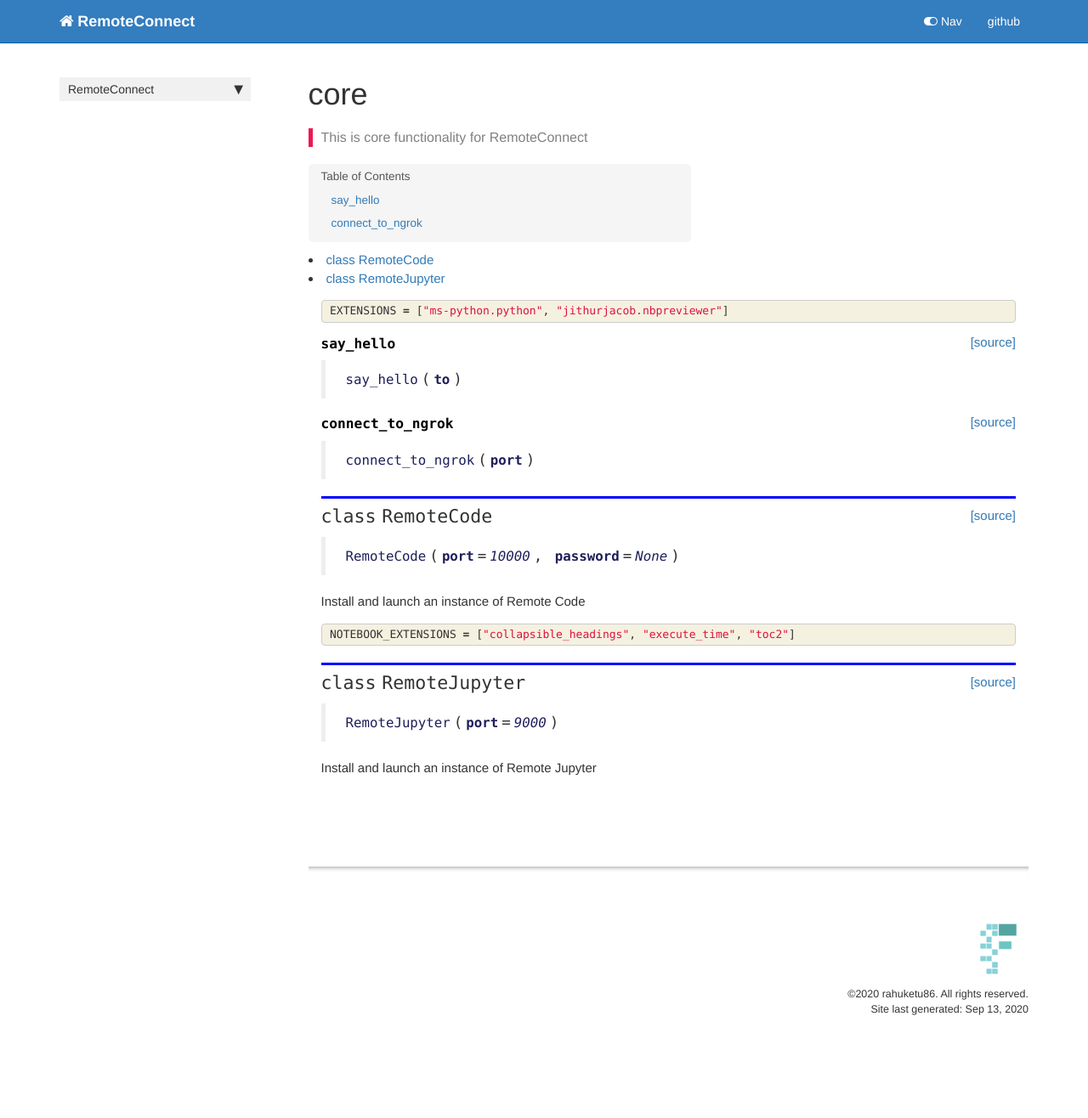
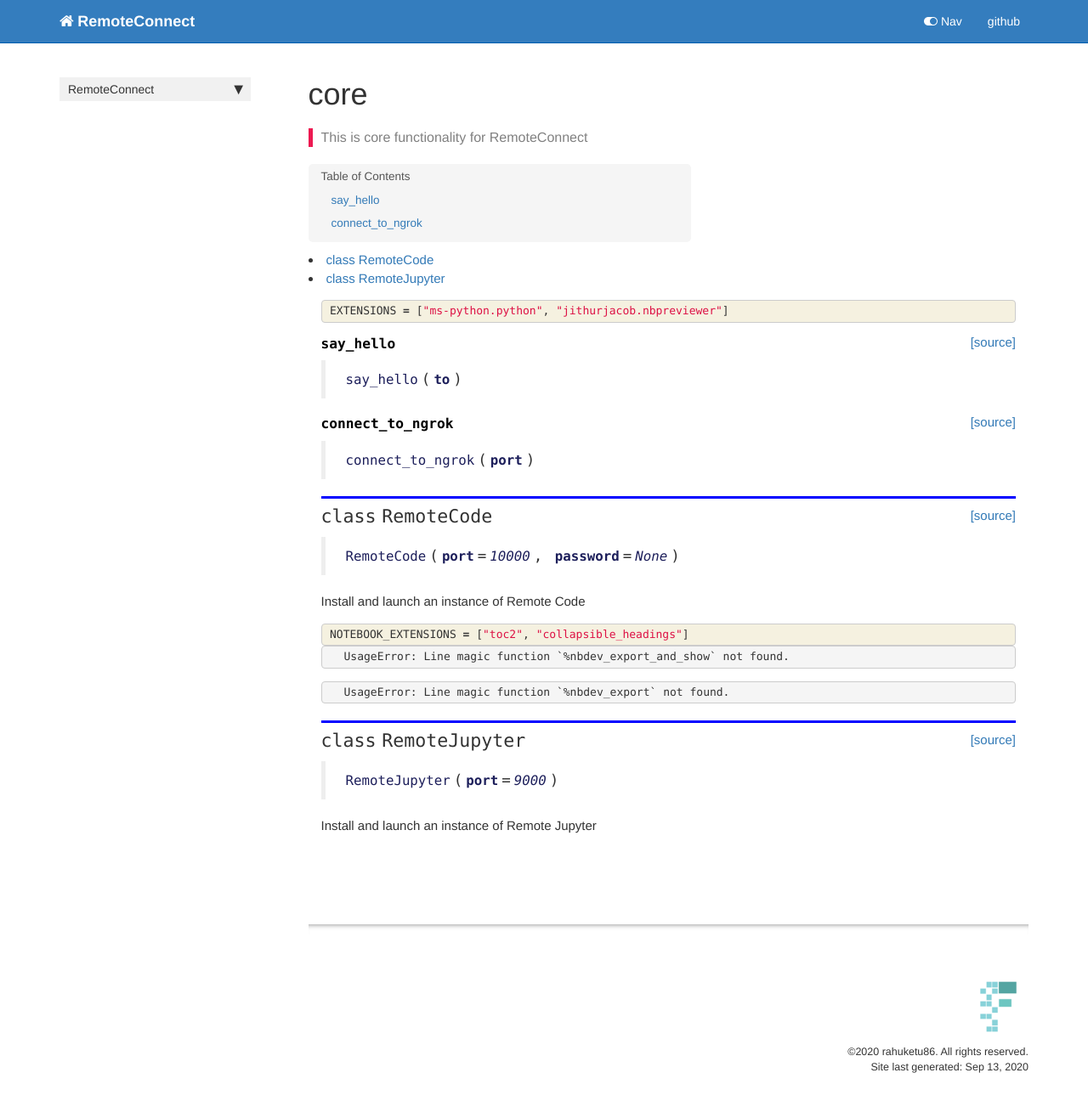
Before and after one commit to Rahuketu86/RemoteConnect, a Jekyll site: the page built from docs/core.html, in a window 1280 px wide. Shown: the whole page at 85% size. Built offline with Jekyll 4.4.1, drawn with Linux system fonts in a browser that asks for light colours; nearby versions of some CDN libraries; comment, search, counter and statistics services are not loaded; before the commit the page ends 1247 px from its top, so only the background shows below that.

Commit message:
Added nbconfigurator

```diff
--- a/docs/core.html
+++ b/docs/core.html
@@ -154,10 +154,24 @@ nb_path: "nbs/00_core.ipynb"
 
 <div class="inner_cell">
     <div class="input_area">
-<div class=" highlight hl-ipython3"><pre><span></span><span class="n">NOTEBOOK_EXTENSIONS</span> <span class="o">=</span> <span class="p">[</span><span class="s2">&quot;collapsible_headings&quot;</span><span class="p">,</span> <span class="s2">&quot;execute_time&quot;</span><span class="p">,</span> <span class="s2">&quot;toc2&quot;</span><span class="p">]</span>
+<div class=" highlight hl-ipython3"><pre><span></span><span class="n">NOTEBOOK_EXTENSIONS</span> <span class="o">=</span> <span class="p">[</span><span class="s2">&quot;toc2&quot;</span><span class="p">,</span> <span class="s2">&quot;collapsible_headings&quot;</span><span class="p">]</span>
 </pre></div>
 
     </div>
+</div>
+</div>
+
+<div class="output_wrapper">
+<div class="output">
+
+<div class="output_area">
+
+<div class="output_subarea output_stream output_stderr output_text">
+<pre>UsageError: Line magic function `%nbdev_export_and_show` not found.
+</pre>
+</div>
+</div>
+
 </div>
 </div>
 
@@ -167,6 +181,20 @@ nb_path: "nbs/00_core.ipynb"
     {% raw %}
 
 <div class="cell border-box-sizing code_cell rendered">
+
+<div class="output_wrapper">
+<div class="output">
+
+<div class="output_area">
+
+<div class="output_subarea output_stream output_stderr output_text">
+<pre>UsageError: Line magic function `%nbdev_export` not found.
+</pre>
+</div>
+</div>
+
+</div>
+</div>
 
 </div>
     {% endraw %}
```
Also changed, not shown: RemoteConnect/core.py (+6 -4 lines), 2 other files.
